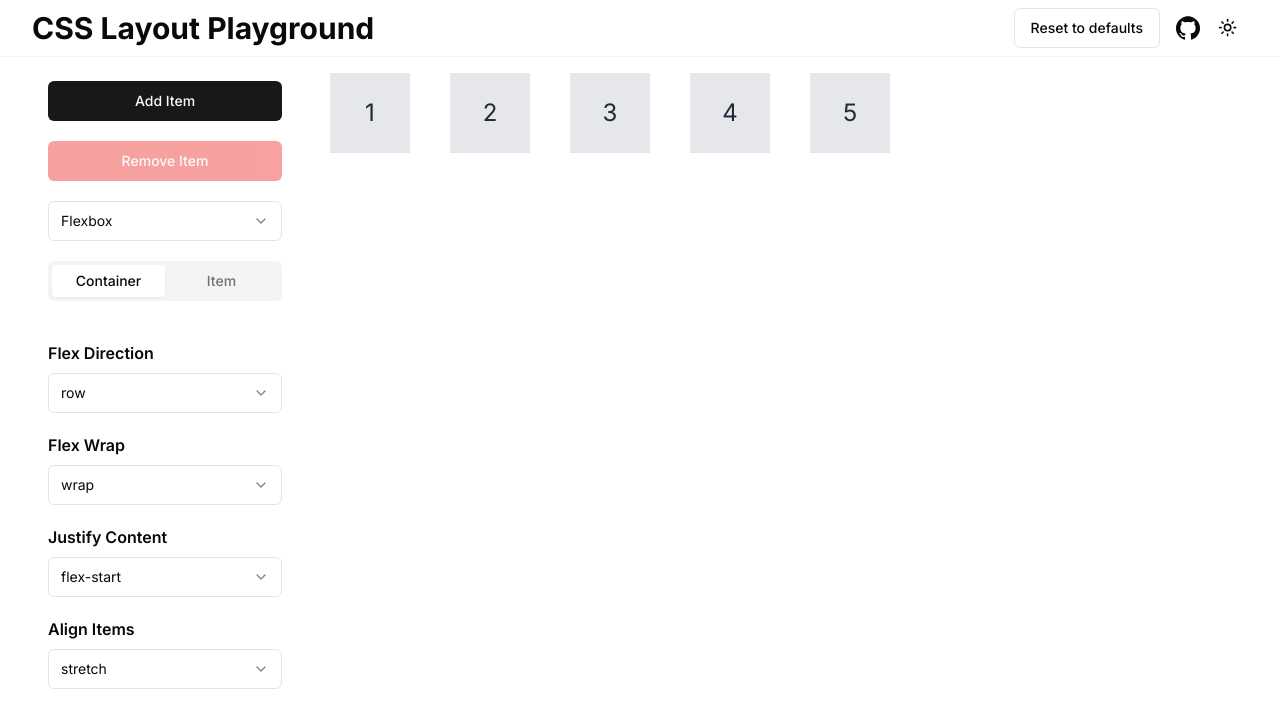
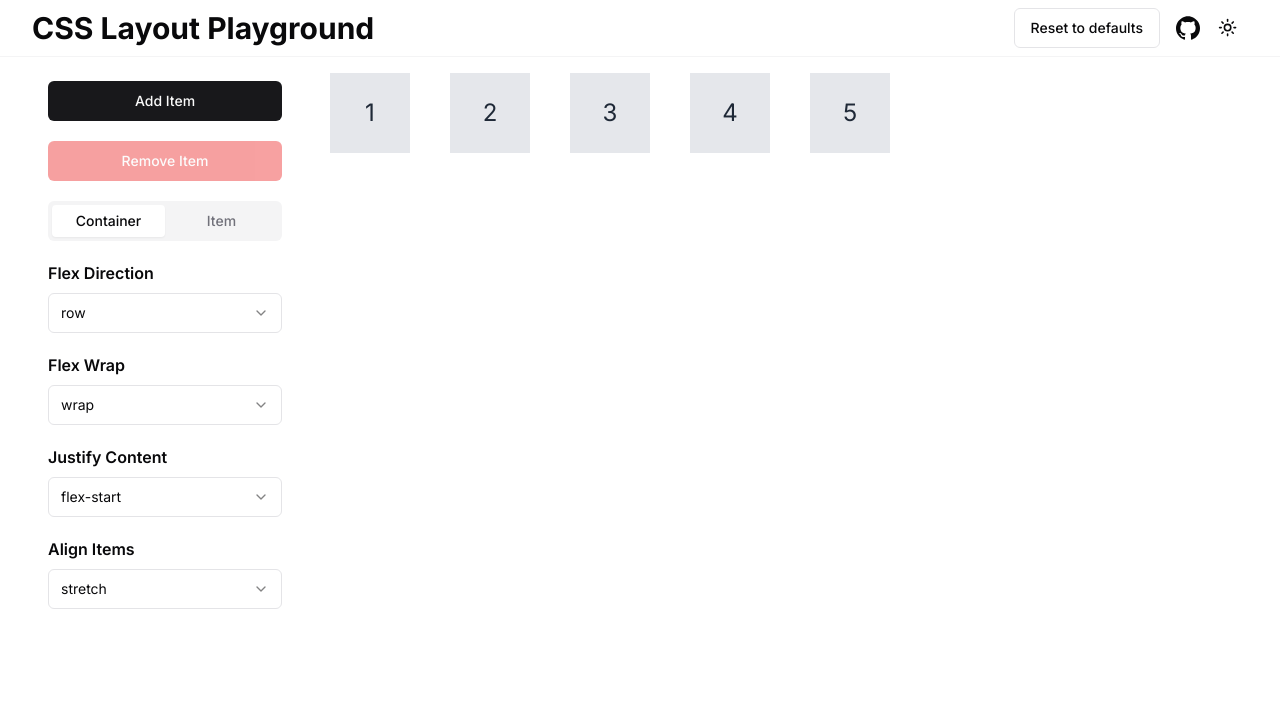
Before and after one commit to javalce/css-layout-playground, a Next.js app: page / in a window 1280 px wide. Shown: the top 728 px of the page. Built offline with nearby package versions, Linux system fonts and the light colour scheme.

Commit message:
Remove unused imports and update sidebar layout

```diff
--- a/src/components/sidebar/Sidebar.tsx
+++ b/src/components/sidebar/Sidebar.tsx
@@ -1,13 +1,4 @@
-import {
-  Select,
-  SelectContent,
-  SelectItem,
-  SelectTrigger,
-  SelectValue,
-} from '@/components/ui/select';
 import { Tabs, TabsContent, TabsList, TabsTrigger } from '@/components/ui/tabs';
-import { capitalizeFirstLetter } from '@/lib/utils';
-import { LAYOUT_TYPES } from '@/models/layout';
 import { AddItem } from './AddItem';
 import { FlexboxItemOptions } from './FlexboxItemOptions';
 import { FlexboxOptions } from './FlexboxOptions';
@@ -18,29 +9,15 @@ export function Sidebar() {
     <aside className='flex flex-col gap-y-5 p-2 [grid-area:options]'>
       <AddItem />
       <RemoveItem />
-      <section>
-        <Select defaultValue={LAYOUT_TYPES.FLEXBOX}>
-          <SelectTrigger className=''>
-            <SelectValue placeholder='Select a layout type' />
-          </SelectTrigger>
-          <SelectContent>
-            {Object.entries(LAYOUT_TYPES).map(([key, value]) => (
-              <SelectItem key={key} value={value}>
-                {capitalizeFirstLetter(value)}
-              </SelectItem>
-            ))}
-          </SelectContent>
-        </Select>
-      </section>
       <Tabs defaultValue='container'>
         <TabsList className='grid w-full grid-cols-2'>
           <TabsTrigger value='container'>Container</TabsTrigger>
           <TabsTrigger value='item'>Item</TabsTrigger>
         </TabsList>
-        <TabsContent className='mt-10' value='container'>
+        <TabsContent className='mt-5' value='container'>
           <FlexboxOptions />
         </TabsContent>
-        <TabsContent className='mt-10' value='item'>
+        <TabsContent className='mt-5' value='item'>
           <FlexboxItemOptions />
         </TabsContent>
       </Tabs>
```
